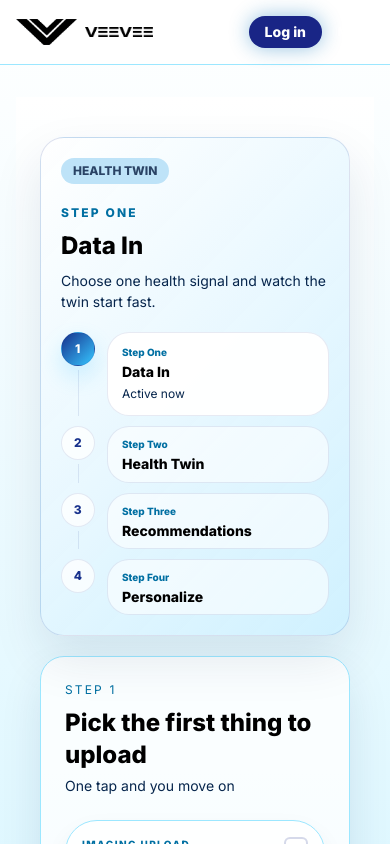
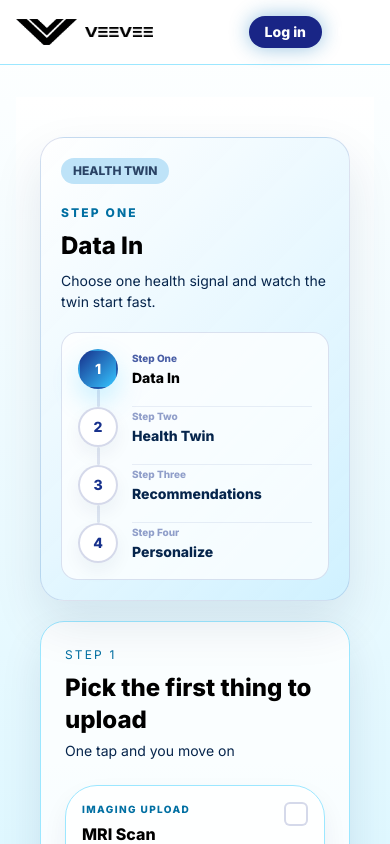
Before and after one commit to cdgonzal/myveevee, a React (Vite) app: page /health-twin in a window 390 px wide. Shown: the top 844 px of the page. Built offline with nearby package versions, Linux system fonts and the light colour scheme.

Commit message:
Align mobile health twin progress

```diff
--- a/src/pages/HealthTwinFunnel.tsx
+++ b/src/pages/HealthTwinFunnel.tsx
@@ -617,46 +617,48 @@ function MobileJourneyStep({
   const isOn = isActive || isComplete;
 
   return (
-    <HStack align="stretch" spacing={3}>
-      <Stack align="center" spacing={1} flexShrink={0}>
+    <HStack align="stretch" spacing={3.5}>
+      <Stack align="center" spacing={0} flexShrink={0}>
         <Box
-          w="34px"
-          h="34px"
+          w="40px"
+          h="40px"
           borderRadius="full"
           bgGradient={isOn ? "linear-gradient(135deg, #17318C 0%, #36C5FF 100%)" : undefined}
-          bg={isOn ? undefined : "rgba(255,255,255,0.76)"}
-          border="1px solid rgba(23, 49, 140, 0.10)"
+          bg={isOn ? undefined : "rgba(255,255,255,0.96)"}
+          border="2px solid"
+          borderColor={isOn ? "transparent" : "rgba(23, 49, 140, 0.18)"}
           display="flex"
           alignItems="center"
           justifyContent="center"
-          boxShadow={isActive ? "0 10px 22px rgba(54, 197, 255, 0.22)" : "none"}
+          boxShadow={isActive ? "0 12px 26px rgba(54, 197, 255, 0.26)" : "0 8px 18px rgba(6, 37, 76, 0.05)"}
         >
-          <Text fontSize="xs" fontWeight="900" color={isOn ? "white" : "#17318C"} letterSpacing="0.04em">
+          <Text fontSize="sm" fontWeight="900" color={isOn ? "white" : "#17318C"} letterSpacing="0">
             {stepNumber}
           </Text>
         </Box>
-        {stepNumber < 4 ? <Box w="1px" flex="1" minH="18px" bg={isComplete ? "rgba(23,49,140,0.28)" : "rgba(23,49,140,0.10)"} /> : null}
+        {stepNumber < 4 ? (
+          <Box
+            w="3px"
+            flex="1"
+            minH="18px"
+            borderRadius="full"
+            bg={isComplete ? "linear-gradient(180deg, #17318C 0%, #36C5FF 100%)" : "rgba(23,49,140,0.12)"}
+          />
+        ) : null}
       </Stack>
 
       <Box
         flex="1"
-        borderRadius="22px"
-        border="1px solid rgba(23, 49, 140, 0.10)"
-        bg={isActive ? "rgba(255,255,255,0.96)" : "rgba(255,255,255,0.58)"}
-        px={3.5}
-        py={isActive ? 3 : 2.5}
+        borderBottom={stepNumber < 4 ? "1px solid rgba(23, 49, 140, 0.08)" : "0"}
+        pb={stepNumber < 4 ? 4 : 0}
+        pt={0.5}
       >
-        <Text fontSize="10px" fontWeight="900" letterSpacing="0" color="accent.soft" mb={1}>
+        <Text fontSize="10px" fontWeight="900" color="#17318C" opacity={isOn ? 0.78 : 0.46} mb={1}>
           {stepLabel}
         </Text>
-        <Text fontSize="sm" fontWeight="800" lineHeight="1.1">
+        <Text fontSize="sm" fontWeight="850" lineHeight="1.1" color={isOn ? "text.primary" : "text.muted"}>
           {label}
         </Text>
-        {isActive ? (
-          <Text fontSize="xs" color="text.muted" mt={1.5}>
-            Active now
-          </Text>
-        ) : null}
       </Box>
     </HStack>
   );
@@ -818,7 +820,8 @@ export default function HealthTwinFunnel() {
               <DesktopProgressBar currentStep={step} />
             </Box>
 
-            <Stack spacing={2.5} display={{ base: "flex", md: "none" }}>
+            <Box display={{ base: "block", md: "none" }} bg={heroSurface} border="1px solid" borderColor={heroBorder} borderRadius="2xl" px={4} py={4}>
+              <Stack spacing={0}>
                 {FUNNEL_STEPS.map((funnelStep, index) => (
                   <MobileJourneyStep
                     key={funnelStep.key}
@@ -830,6 +833,7 @@ export default function HealthTwinFunnel() {
                   />
                 ))}
               </Stack>
+            </Box>
           </Stack>
         </Box>
 
```
Lines whose indentation alone changed are shown as unchanged.
